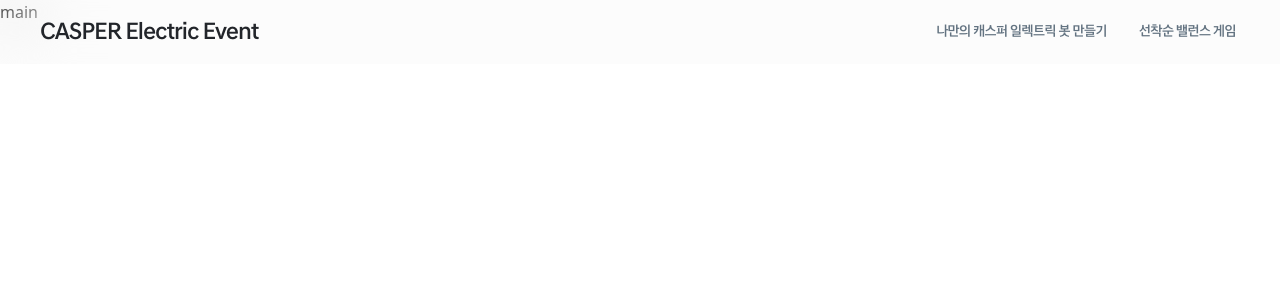
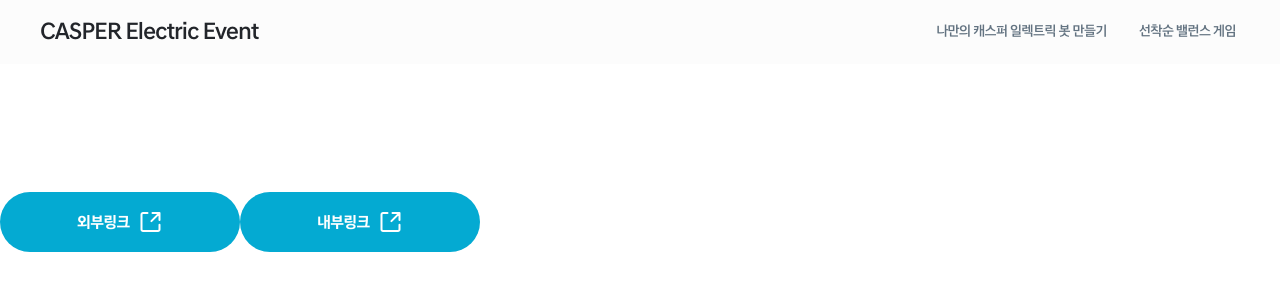
Before and after one commit to softeerbootcamp4th/Team7-HybridJGS-FE, a React (Vite) app in the folder client/: page / in a window 1280 px wide. Shown: the top 300 px of the page. Built offline with nearby package versions, Linux system fonts and the light colour scheme.

Commit message:
refactor: CTA 버튼 내부 분기별 컴포넌트 리팩토링

```diff
--- a/client/src/components/CTAButton/index.tsx
+++ b/client/src/components/CTAButton/index.tsx
@@ -11,7 +11,7 @@ const BUTTON_STATUS = {
 };
 
 const buttonVariants = cva(
-    "h-heading-4-bold rounded-[48px] min-w-60 max-w-[400px] py-3 px-6 h-[60px] cursor-pointer flex justify-center items-center gap-2",
+    "h-heading-4-bold rounded-[48px] min-w-60 max-w-[400px] py-3 px-6 h-[60px] flex justify-center items-center gap-2",
     {
         variants: {
             status: {
@@ -62,25 +62,34 @@ export default function CTAButton({
         </>
     );
 
-    if (url && !disabled) {
-        if (isExternalLink) {
+    const renderButton = () => {
+        if (disabled) {
             return (
-                <a href={url} target="_blank" rel="noopener noreferrer" className={linkClass}>
+                <button disabled className={baseClass}>
                     {content}
-                </a>
-            );
-        } else {
-            return (
-                <Link to={url} className={linkClass}>
-                    {content}
-                </Link>
+                </button>
             );
         }
-    } else {
+
+        if (!url) {
+            return (
+                <button onClick={onClick} className={baseClass}>
+                    {content}
+                </button>
+            );
+        }
+
+        const LinkComponent = isExternalLink ? "a" : Link;
+        const linkProps = isExternalLink
+            ? { href: url, target: "_blank", rel: "noopener noreferrer" }
+            : { to: url };
+
         return (
-            <button onClick={onClick} disabled={disabled} className={baseClass}>
+            <LinkComponent {...linkProps} className={linkClass}>
                 {content}
-            </button>
+            </LinkComponent>
         );
-    }
+    };
+
+    return renderButton();
 }
--- a/client/src/pages/Main/index.tsx
+++ b/client/src/pages/Main/index.tsx
@@ -1,3 +1,22 @@
+import CTAButton from "@/components/CTAButton";
+
 export default function Main() {
-    return <div>main</div>;
+    return (
+        <div className="flex pt-48">
+            <CTAButton
+                label="외부링크"
+                color="blue"
+                disabled={false}
+                shareIcon={true}
+                url="https://casper.hyundai.com/vehicles/electric/highlight"
+            />
+            <CTAButton
+                label="내부링크"
+                color="blue"
+                disabled={false}
+                shareIcon={true}
+                url="/lottery"
+            />
+        </div>
+    );
 }
```
